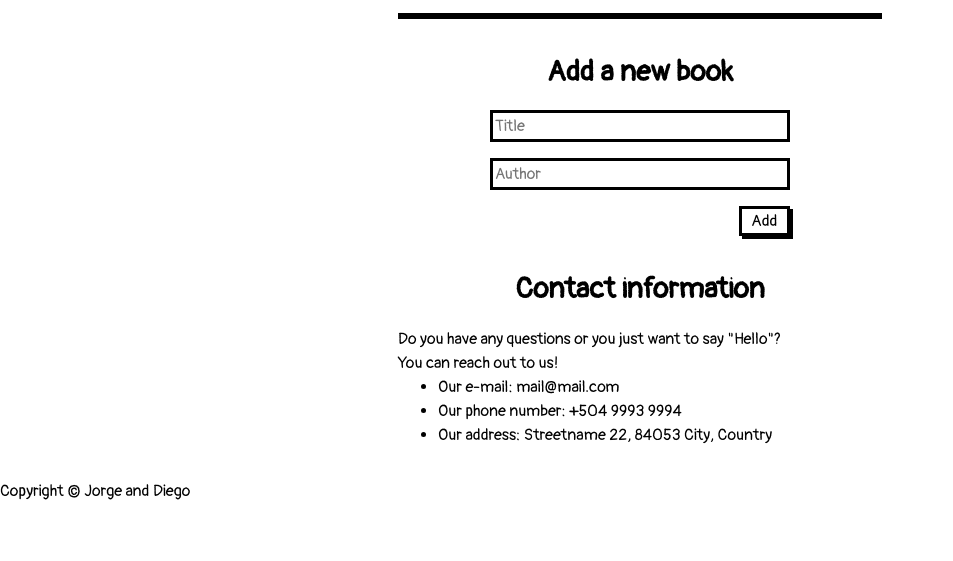
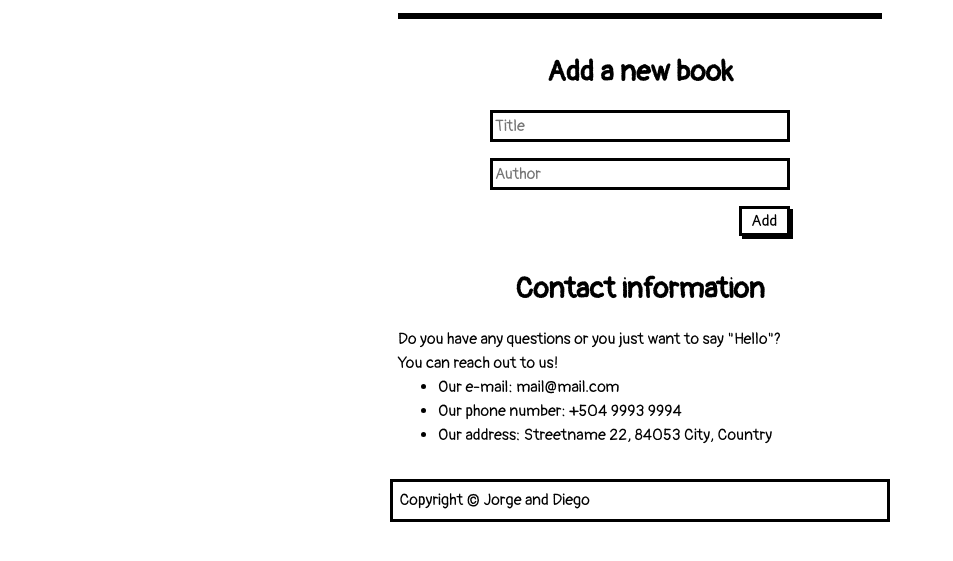
Before and after one commit to jorgeabrahan/awesome-books, a website with bundled scripts: page index.html in a window 1280 px wide. Shown: the part 131-692 px from the top of the page, without its empty margins (0-953 px from the left). Built offline with nearby package versions, Linux system fonts and the light colour scheme.

Commit message:
Create footer styles

```diff
--- /dev/null
+++ b/css/footer.css
@@ -0,0 +1,4 @@
+.footer {
+  border: 3px solid black;
+  padding: 0.4rem;
+}
--- a/css/style.css
+++ b/css/style.css
@@ -2,4 +2,5 @@
 @import url('./header.css');
 @import url('./books.css');
 @import url('./add.css');
+@import url('./footer.css');
 @import url('./normalize.css');
--- a/index.html
+++ b/index.html
@@ -49,7 +49,7 @@
       </section>
     </main>
 
-    <footer>
+    <footer class="footer center">
       <p>Copyright &copy; Jorge and Diego</p>
     </footer>
   </body>
```
